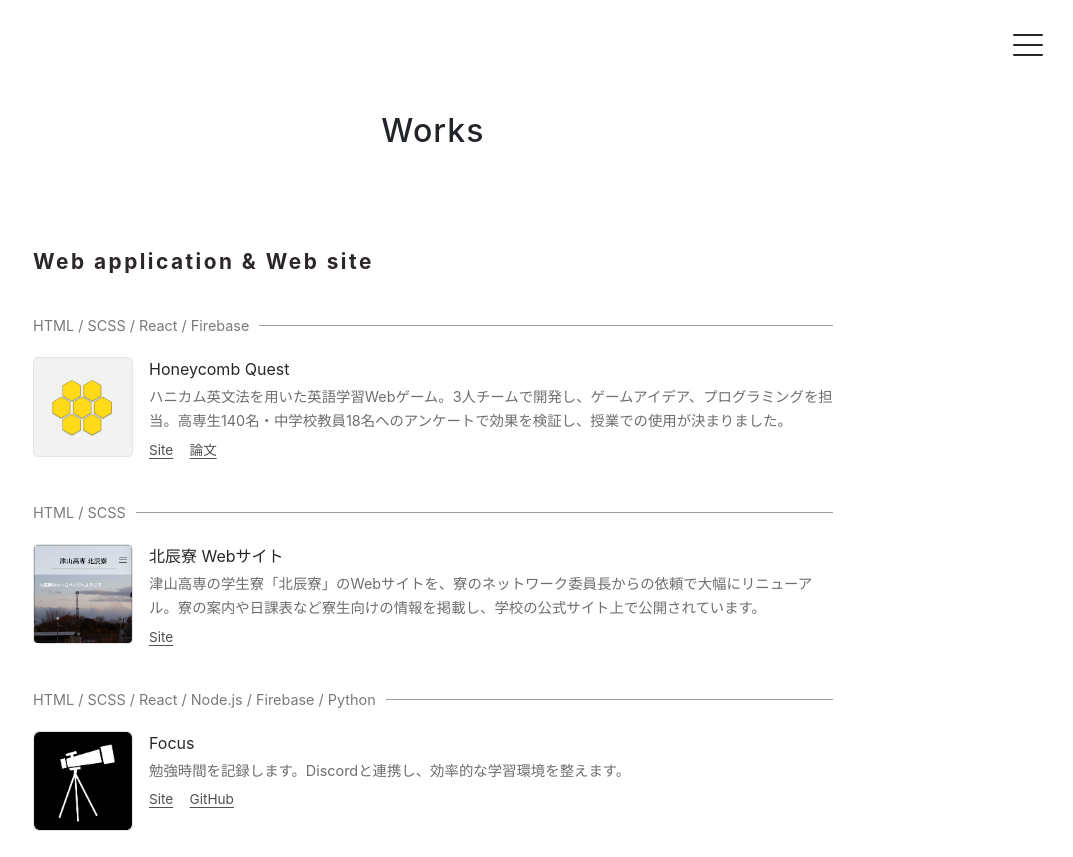
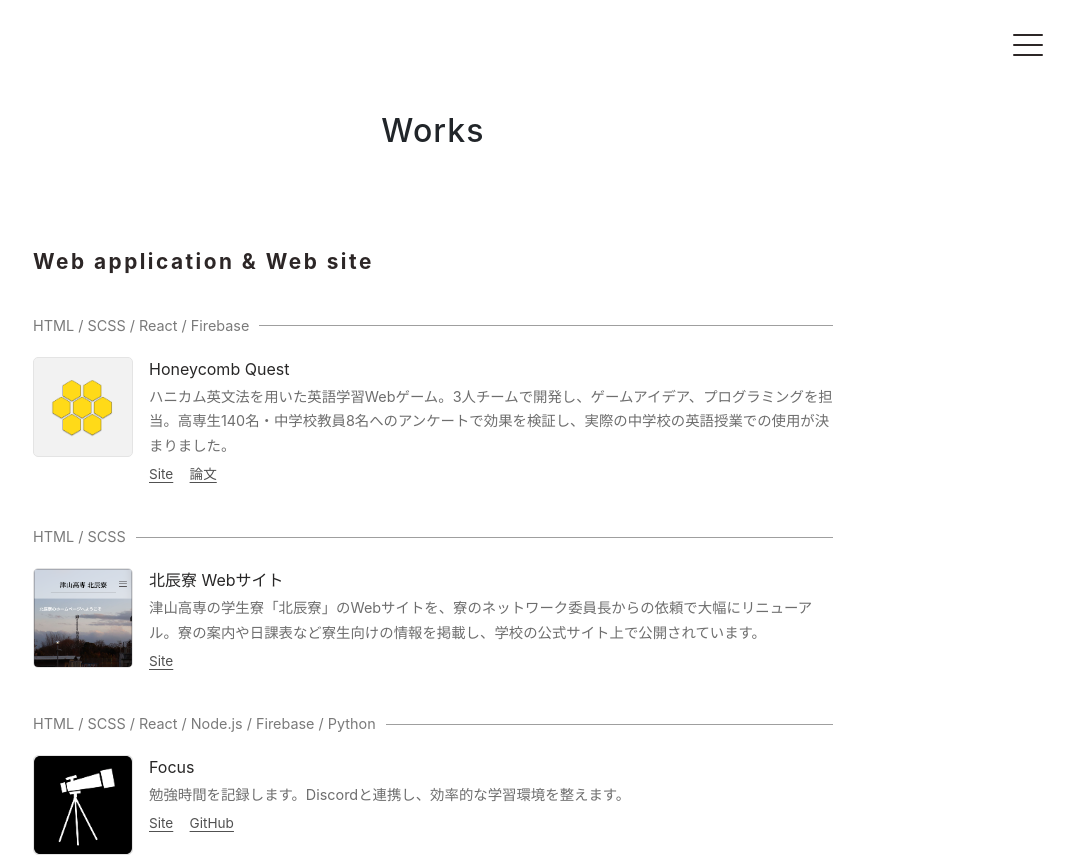
Before and after one commit to Izu-TABI/HomePage, a React (Create React App) app: page /works in a window 1280 px wide. Shown: the top 857 px of the page, without its empty margins (207-1280 px from the left). Built offline with nearby package versions, Linux system fonts and the light colour scheme; the HTML template or start-up script is replaced by a standard one.

Commit message:
chore: text

```diff
--- a/src/components/Works.jsx
+++ b/src/components/Works.jsx
@@ -25,7 +25,7 @@ const sections = [
                 name: 'Honeycomb Quest',
                 image: Honeycomb,
                 tech: 'HTML / SCSS / React / Firebase',
-                desc: 'ハニカム英文法を用いた英語学習Webゲーム。3人チームで開発し、ゲームアイデア、プログラミングを担当。高専生140名・中学校教員18名へのアンケートで効果を検証し、授業での使用が決まりました。',
+                desc: 'ハニカム英文法を用いた英語学習Webゲーム。3人チームで開発し、ゲームアイデア、プログラミングを担当。高専生140名・中学校教員8名へのアンケートで効果を検証し、実際の中学校の英語授業での使用が決まりました。',
                 links: [
                     { label: 'Site', url: 'https://honeycombquest.web.app/' },
                     { label: '論文', url: 'https://www.tsuyama-ct.ac.jp/images/kyousyokuin/kiyou/kenkyuuhoukoku2024k02.pdf' },
```
